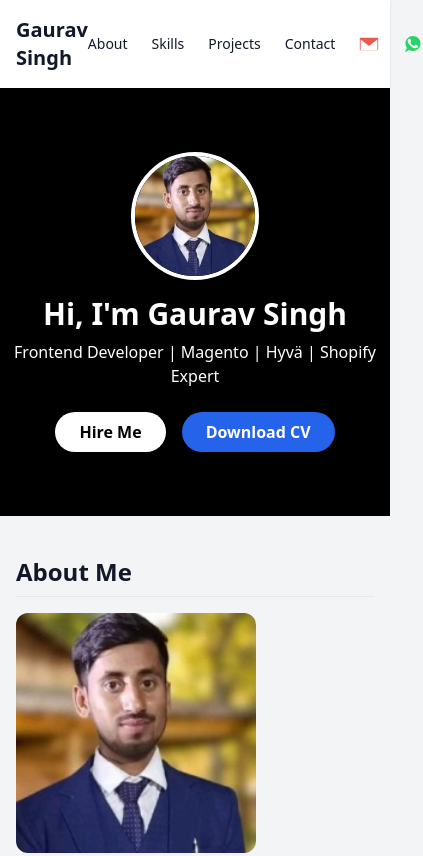
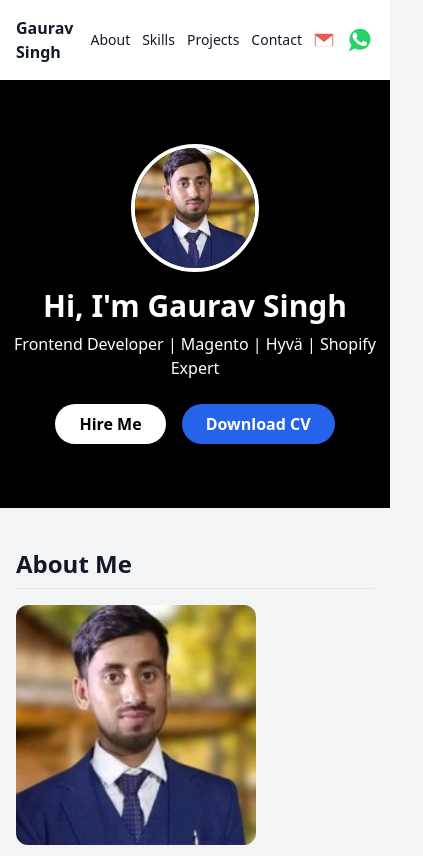
Before and after one commit to singhgaurav98/Portfolio, a plain HTML site: page index.html in a window 390 px wide. Shown: the top 856 px of the page, 423 px wide, since content can reach past the window. Drawn offline with nearby package versions, Linux system fonts and the light colour scheme.

Commit message:
Update index.html

```diff
--- a/index.html
+++ b/index.html
@@ -11,14 +11,14 @@
 <!-- Header -->
 <header class="bg-white shadow py-4">
     <div class="container mx-auto flex justify-between items-center px-4">
-        <h1 class="text-xl font-bold">Gaurav Singh</h1>
-        <nav class="flex items-center gap-6 text-sm font-medium">
+        <h1 class="text-base md:text-xl font-bold">Gaurav Singh</h1>
+        <nav class="flex items-center gap-3 md:gap-6 text-sm font-medium">
             <a href="#about" class="hover:text-blue-600">About</a>
             <a href="#skills" class="hover:text-blue-600">Skills</a>
             <a href="#projects" class="hover:text-blue-600">Projects</a>
             <a href="#contact" class="hover:text-blue-600">Contact</a>
             <!-- Gmail SVG Icon -->
-            <a href="mailto:gauravsingh6636@gmail.com" title="Email">
+            <a href="mailto:gauravsingh6636@gmail.com" title="Email" class="md:hidden">
                 <svg xmlns="http://www.w3.org/2000/svg" class="w-5 h-5" viewBox="0 0 48 48">
                     <path fill="#e75a4d" d="M44 9H4c-1.1 0-2 .9-2 2v26c0 1.1.9 2 2 2h40c1.1 0 2-.9 2-2V11c0-1.1-.9-2-2-2z"/>
                     <path fill="#fff" d="M24 28.6L4 13v26h40V13L24 28.6z"/>
@@ -26,7 +26,7 @@
             </a>
             <!-- WhatsApp SVG Icon -->
             <a href="https://wa.me/9170426483" title="WhatsApp">
-                <svg xmlns="http://www.w3.org/2000/svg" class="w-5 h-5" viewBox="0 0 32 32">
+                <svg xmlns="http://www.w3.org/2000/svg" class="w-7 h-7" viewBox="0 0 32 32">
                     <path fill="#25D366" d="M16.01 3C9.383 3 3.996 8.386 3.996 15.014c0 2.636.863 5.073 2.335 7.062L3 29l7.096-3.278a11.905 11.905 0 005.915 1.507c6.626 0 12.013-5.387 12.013-12.014C28.024 8.386 22.637 3 16.01 3z"/>
                     <path fill="#FFF" d="M24.005 20.87c-.351.975-2.045 1.926-2.814 1.989-.726.062-1.62.088-2.61-.164-.603-.15-1.376-.446-2.353-.875-4.139-1.85-6.84-5.923-7.055-6.203-.206-.272-1.685-2.241-1.685-4.27s1.061-3.022 1.44-3.437a1.52 1.52 0 011.084-.506c.27 0 .54.003.776.015.25.012.58-.094.908.69.351.813 1.196 2.808 1.301 3.01.104.205.173.452.03.724-.138.272-.207.443-.406.677-.205.238-.43.531-.615.716-.205.206-.419.43-.18.846.24.414 1.065 1.754 2.287 2.843 1.575 1.409 2.9 1.83 3.315 2.036.415.206.655.18.9-.11.239-.295 1.031-1.205 1.31-1.62.278-.415.548-.34.908-.206.354.137 2.233 1.056 2.62 1.247.387.198.644.296.737.459.09.162.09.937-.261 1.913z"/>
                 </svg>
@@ -155,7 +155,7 @@
         </a>
         <a href="https://wa.me/9170426483" title="WhatsApp">
             <!-- WhatsApp SVG (reused) -->
-            <svg xmlns="http://www.w3.org/2000/svg" class="w-5 h-5" viewBox="0 0 32 32">
+            <svg xmlns="http://www.w3.org/2000/svg" class="w-7 h-7" viewBox="0 0 32 32">
                 <path fill="#25D366" d="M16.01 3C9.383 3 3.996 8.386 3.996 15.014c0 2.636.863 5.073 2.335 7.062L3 29l7.096-3.278a11.905 11.905 0 005.915 1.507c6.626 0 12.013-5.387 12.013-12.014C28.024 8.386 22.637 3 16.01 3z"/>
                 <path fill="#FFF" d="M24.005 20.87c-.351.975-2.045 1.926-2.814 1.989-.726.062-1.62.088-2.61-.164-.603-.15-1.376-.446-2.353-.875-4.139-1.85-6.84-5.923-7.055-6.203-.206-.272-1.685-2.241-1.685-4.27s1.061-3.022 1.44-3.437a1.52 1.52 0 011.084-.506c.27 0 .54.003.776.015.25.012.58-.094.908.69.351.813 1.196 2.808 1.301 3.01.104.205.173.452.03.724-.138.272-.207.443-.406.677-.205.238-.43.531-.615.716-.205.206-.419.43-.18.846.24.414 1.065 1.754 2.287 2.843 1.575 1.409 2.9 1.83 3.315 2.036.415.206.655.18.9-.11.239-.295 1.031-1.205 1.31-1.62.278-.415.548-.34.908-.206.354.137 2.233 1.056 2.62 1.247.387.198.644.296.737.459.09.162.09.937-.261 1.913z"/>
             </svg>
```
